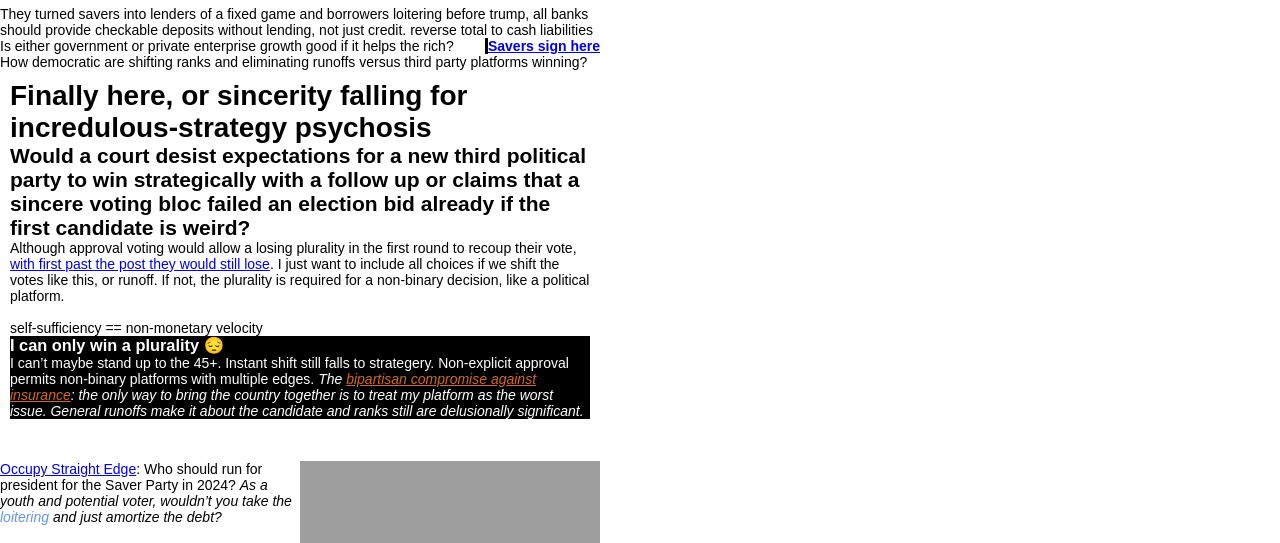
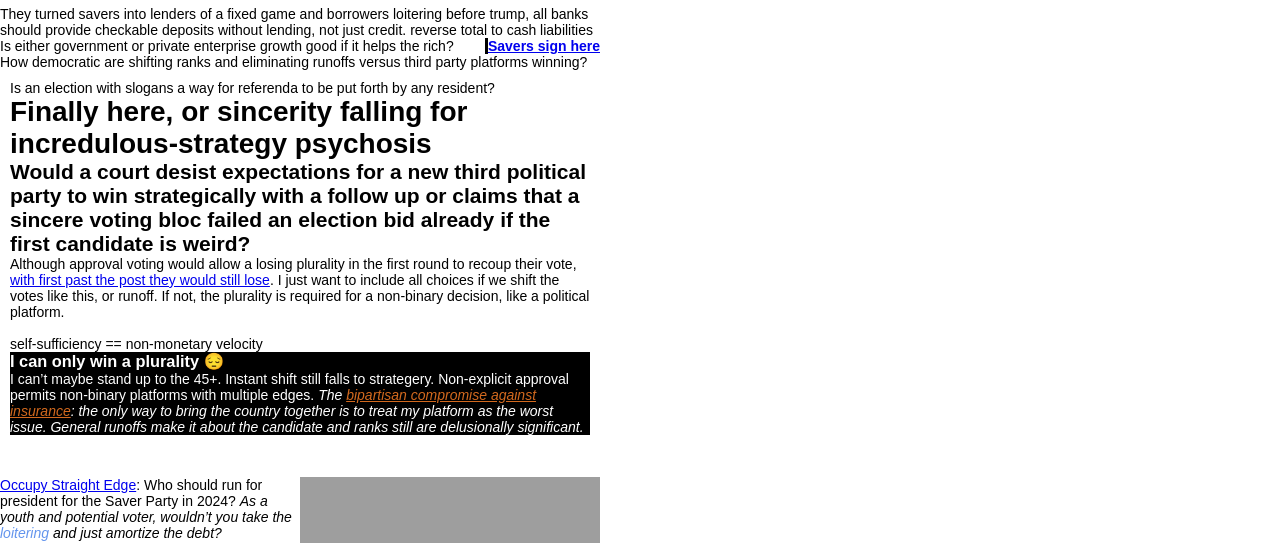
Before and after one commit to NickCarducci/TruncatedWholesaleTax, a React (Create React App) app: page / in a window 1280 px wide. Both pictures are taken after a click on the element "Voting". Shown: the part 170-713 px from the top of the page. Built offline with nearby package versions, Linux system fonts and the light colour scheme; grey boxes are pictures that could not be loaded; a web font is replaced by a local one.

Commit message:
Update Voting.js

```diff
--- a/src/pages/Voting.js
+++ b/src/pages/Voting.js
@@ -9,6 +9,8 @@ export default class Voting extends React.Component {
         party platforms winning?
         <br />
         <div style={{ padding: "10px" }}>
+          Is an election with slogans a way for referenda to be put forth by any
+          resident?
           <h1>
             Finally here, or sincerity falling for incredulous-strategy
             psychosis
```
